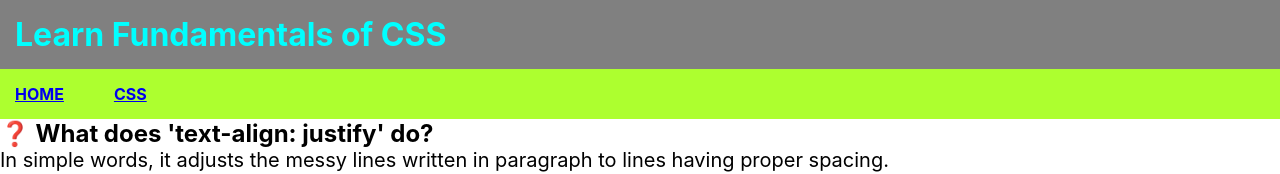
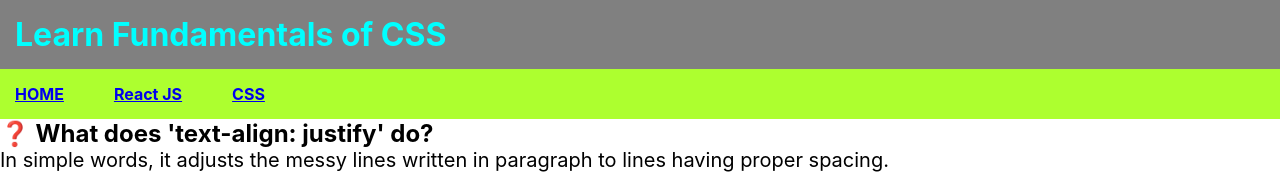
Before and after one commit to Mukunda-Bam/learncss.github.io, a React (Create React App) app: page / in a window 1280 px wide. Shown: the top 174 px of the page. Built offline with nearby package versions, Linux system fonts and the light colour scheme.

Commit message:
Update App.js

```diff
--- a/src/App.js
+++ b/src/App.js
@@ -11,7 +11,9 @@ function App() {
             <nav>
             <div className='nav-bar'>
                <a className='home' href='http://mukundabam.epizy.com/?i=1'>HOME</a>
-               <a className='css' href ='http:'>CSS</a>
+               <a className='react' href ='https://leanreact.vercel.app/'>React JS</a>
+               <a className='css' href ='https://learncss-tau.vercel.app/'>CSS</a>
+
 
 
              </div>
```
